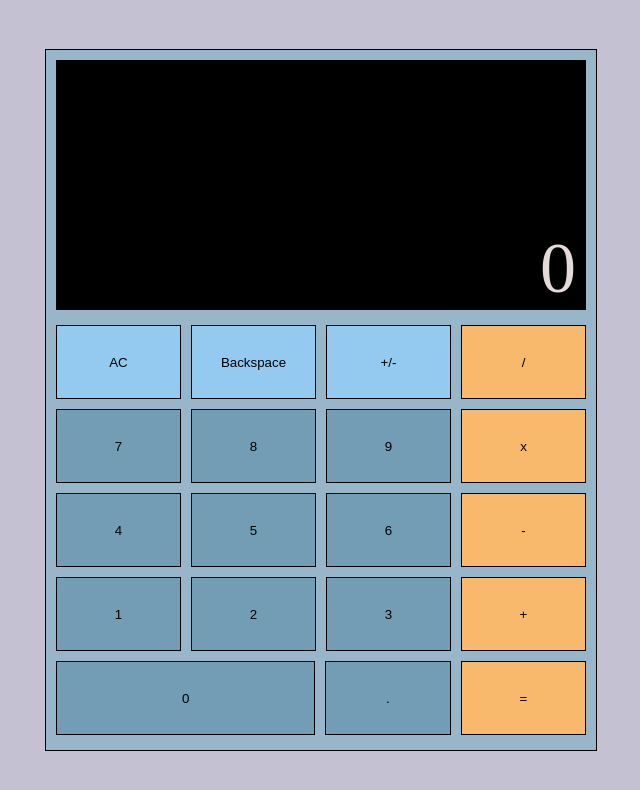
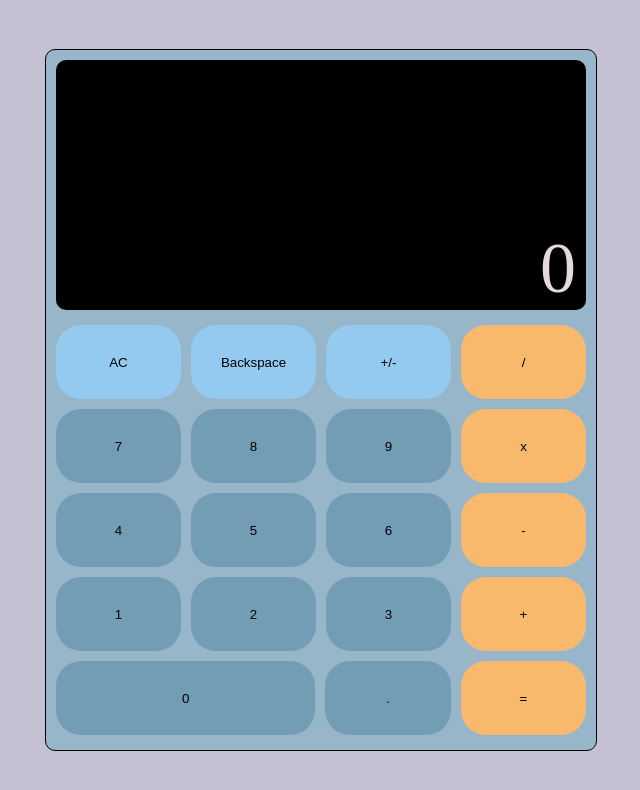
Before and after one commit to athaarsager/calculator, a plain HTML site: page index.html in a window 1280 px wide. Shown: the whole page, without its empty margins (319-959 px from the left). Drawn offline with Linux system fonts and the light colour scheme.

Commit message:
Adjust button styling

```diff
--- a/style.css
+++ b/style.css
@@ -18,6 +18,7 @@ body {
 
 #calculator {
     border: 1px solid black;
+    border-radius: 10px;
     background-color: rgb(151, 182, 201);
     height: var(--calculatorHeight);
     width: var(--calculatorWidth);
@@ -33,6 +34,7 @@ body {
 
 #screen {
     background-color: black;
+    border-radius: 10px;
     height: var(--screenHeight);
     width: var(--screenWidth);
     display: flex;
@@ -70,7 +72,8 @@ body {
 
 button {
     background-color: hsl(203, 31%, 58%);
-    border: 1px solid black;
+    border: none;/*This eliminates awkward border created by border-radius*/
+    border-radius: 25px;
     height: auto;
     width: var(--buttonWidth);
     /* row width / number of buttons in row*/
```
